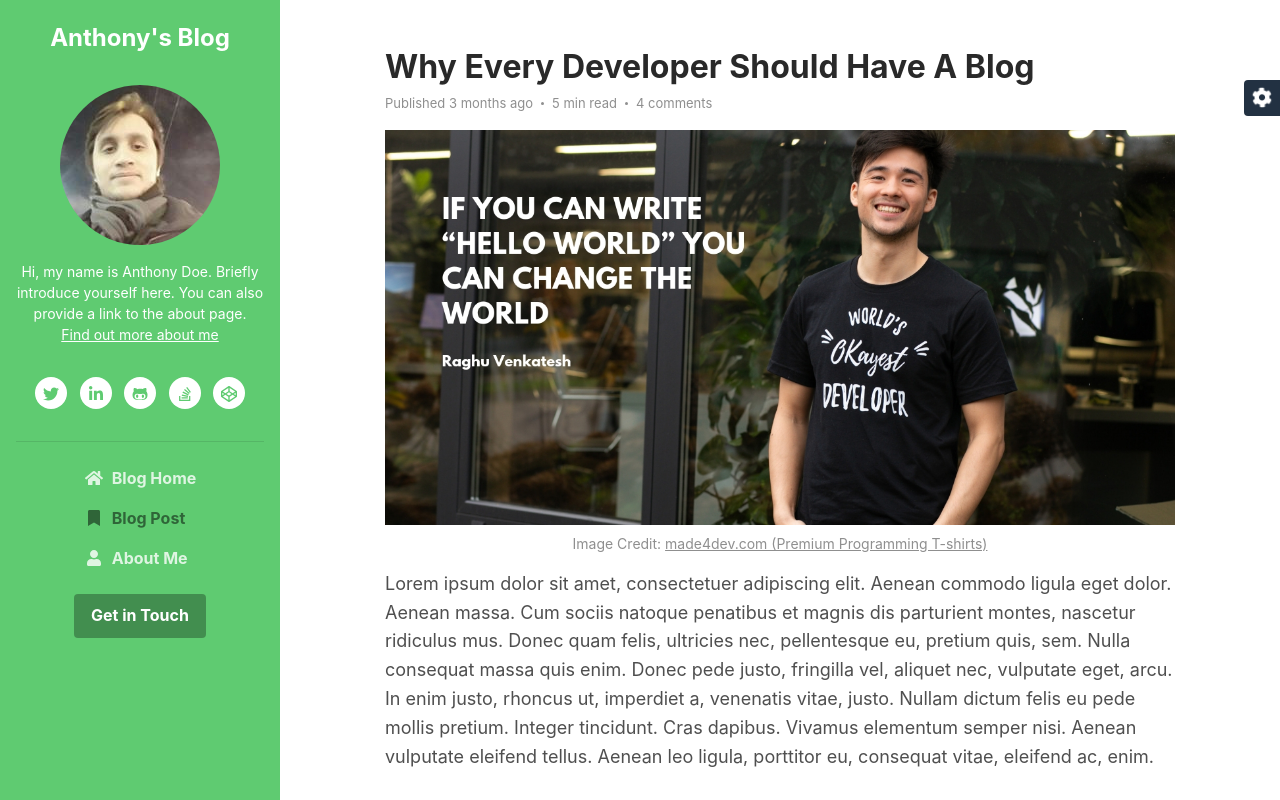
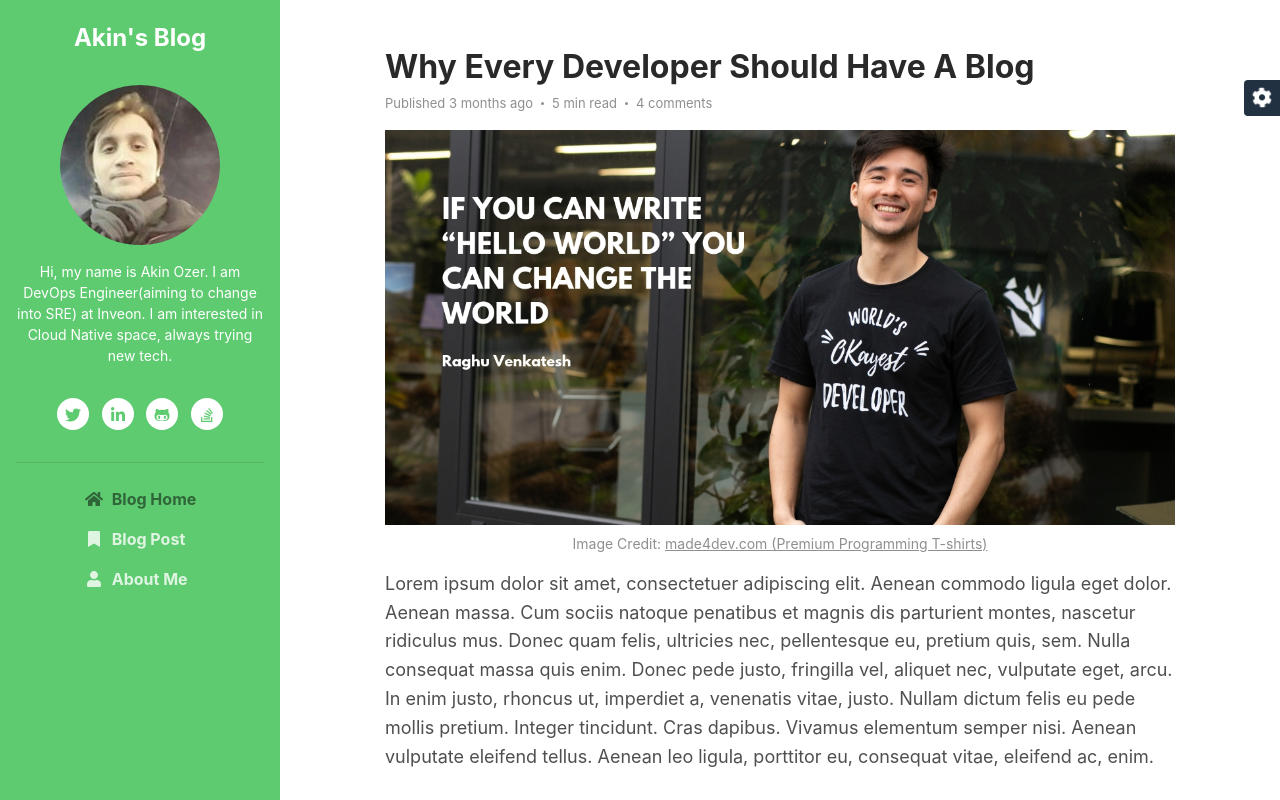
Before and after one commit to akin-ozer/akin-ozer.github.io, a plain HTML site: page blog-post.html in a window 1280 px wide. Shown: the top 800 px of the page. Drawn offline with nearby package versions, Linux system fonts and the light colour scheme; a script that the page names is missing.

Commit message:
add first synchronization between pages.

```diff
--- a/blog-post.html
+++ b/blog-post.html
@@ -1,15 +1,16 @@
 <!DOCTYPE html>
 <html lang="en">
 <head>
-    <title>Bootstrap 4 Blog Template For Developers</title>
+	<title>akin ozer's blog</title>
 
 	<!-- Meta -->
 	<meta charset="utf-8">
 	<meta http-equiv="X-UA-Compatible" content="IE=edge">
 	<meta name="viewport" content="width=device-width, initial-scale=1.0">
-    <meta name="description" content="Blog Template">
-    <meta name="author" content="Xiaoying Riley at 3rd Wave Media">
+	<meta name="description" content="Blog">
+	<meta name="author" content="Akin Ozer">
 	<link rel="shortcut icon" href="favicon.ico">
+
 
 	<!-- FontAwesome JS-->
     <script defer src="https://use.fontawesome.com/releases/v5.7.1/js/all.js" integrity="sha384-eVEQC9zshBn0rFj4+TU78eNA19HMNigMviK/PU/FFjLXqa/GKPgX58rvt5Z8PLs7" crossorigin="anonymous"></script>
@@ -24,36 +25,43 @@
 </head>
 
 <body>
+<!-- CODE: XJGL6 -->
+<header class="header text-center">
+	<h1 class="blog-name pt-lg-4 mb-0"><a href="index.html">Akin's Blog</a></h1>
 
-    <header class="header text-center">
-	    <h1 class="blog-name pt-lg-4 mb-0"><a href="index.html">Anthony's Blog</a></h1>
+	<nav class="navbar navbar-expand-lg navbar-dark">
 
-	    <nav class="navbar navbar-expand-lg navbar-dark" >
-
-			<button class="navbar-toggler" type="button" data-toggle="collapse" data-target="#navigation" aria-controls="navigation" aria-expanded="false" aria-label="Toggle navigation">
+		<button class="navbar-toggler" type="button" data-toggle="collapse" data-target="#navigation"
+				aria-controls="navigation" aria-expanded="false" aria-label="Toggle navigation">
 			<span class="navbar-toggler-icon"></span>
 		</button>
 
-			<div id="navigation" class="collapse navbar-collapse flex-column" >
+		<div id="navigation" class="collapse navbar-collapse flex-column">
 			<div class="profile-section pt-3 pt-lg-0">
-				    <img class="profile-image mb-3 rounded-circle mx-auto" src="assets/images/akin.png" alt="image" >
+				<img class="profile-image mb-3 rounded-circle mx-auto" src="assets/images/akin.png" alt="image">
 
-					<div class="bio mb-3">Hi, my name is Anthony Doe. Briefly introduce yourself here. You can also provide a link to the about page.<br><a href="about.html">Find out more about me</a></div><!--//bio-->
+				<div class="bio mb-3">Hi, my name is Akin Ozer. I am DevOps Engineer(aiming to change into SRE) at
+					Inveon. I am interested in Cloud Native space, always trying new tech.
+				</div><!--//bio-->
 				<ul class="social-list list-inline py-3 mx-auto">
-			            <li class="list-inline-item"><a href="#"><i class="fab fa-twitter fa-fw"></i></a></li>
-			            <li class="list-inline-item"><a href="#"><i class="fab fa-linkedin-in fa-fw"></i></a></li>
-			            <li class="list-inline-item"><a href="#"><i class="fab fa-github-alt fa-fw"></i></a></li>
-			            <li class="list-inline-item"><a href="#"><i class="fab fa-stack-overflow fa-fw"></i></a></li>
-			            <li class="list-inline-item"><a href="#"><i class="fab fa-codepen fa-fw"></i></a></li>
+					<li class="list-inline-item"><a href="https://twitter.com/ozer_akn" target="_blank"><i
+							class="fab fa-twitter fa-fw"></i></a></li>
+					<li class="list-inline-item"><a href="https://www.linkedin.com/in/ak%C4%B1n-%C3%B6zer/"
+													target="_blank"><i class="fab fa-linkedin-in fa-fw"></i></a></li>
+					<li class="list-inline-item"><a href="https://github.com/akin-ozer" target="_blank"><i
+							class="fab fa-github-alt fa-fw"></i></a></li>
+					<li class="list-inline-item"><a href="https://stackoverflow.com/users/11919207/ak%c4%b1n-%c3%96zer"
+													target="_blank"><i class="fab fa-stack-overflow fa-fw"></i></a></li>
 				</ul><!--//social-list-->
 				<hr>
 			</div><!--//profile-section-->
 
 			<ul class="navbar-nav flex-column text-left">
+				<li class="nav-item active">
+					<a class="nav-link" href="index.html"><i class="fas fa-home fa-fw mr-2"></i>Blog Home <span
+							class="sr-only">(current)</span></a>
+				</li>
 				<li class="nav-item">
-					    <a class="nav-link" href="index.html"><i class="fas fa-home fa-fw mr-2"></i>Blog Home <span class="sr-only">(current)</span></a>
-					</li>
-					<li class="nav-item active">
 					<a class="nav-link" href="blog-post.html"><i class="fas fa-bookmark fa-fw mr-2"></i>Blog Post</a>
 				</li>
 				<li class="nav-item">
@@ -61,11 +69,6 @@
 				</li>
 			</ul>
 
-				<div class="my-2 my-md-3">
-
-				    <a class="btn btn-primary" href="https://themes.3rdwavemedia.com/" target="_blank">Get in Touch</a>
-
-				</div>
 		</div>
 	</nav>
 </header>
```
Also changed, not shown: about.html (+61 -32 lines), blog-list.html (+83 -44 lines), index.html (+20 -12 lines), assets/images/profile.png (deleted), assets/images/promo-banner.jpg (deleted). Lines whose indentation alone changed are shown as unchanged.
